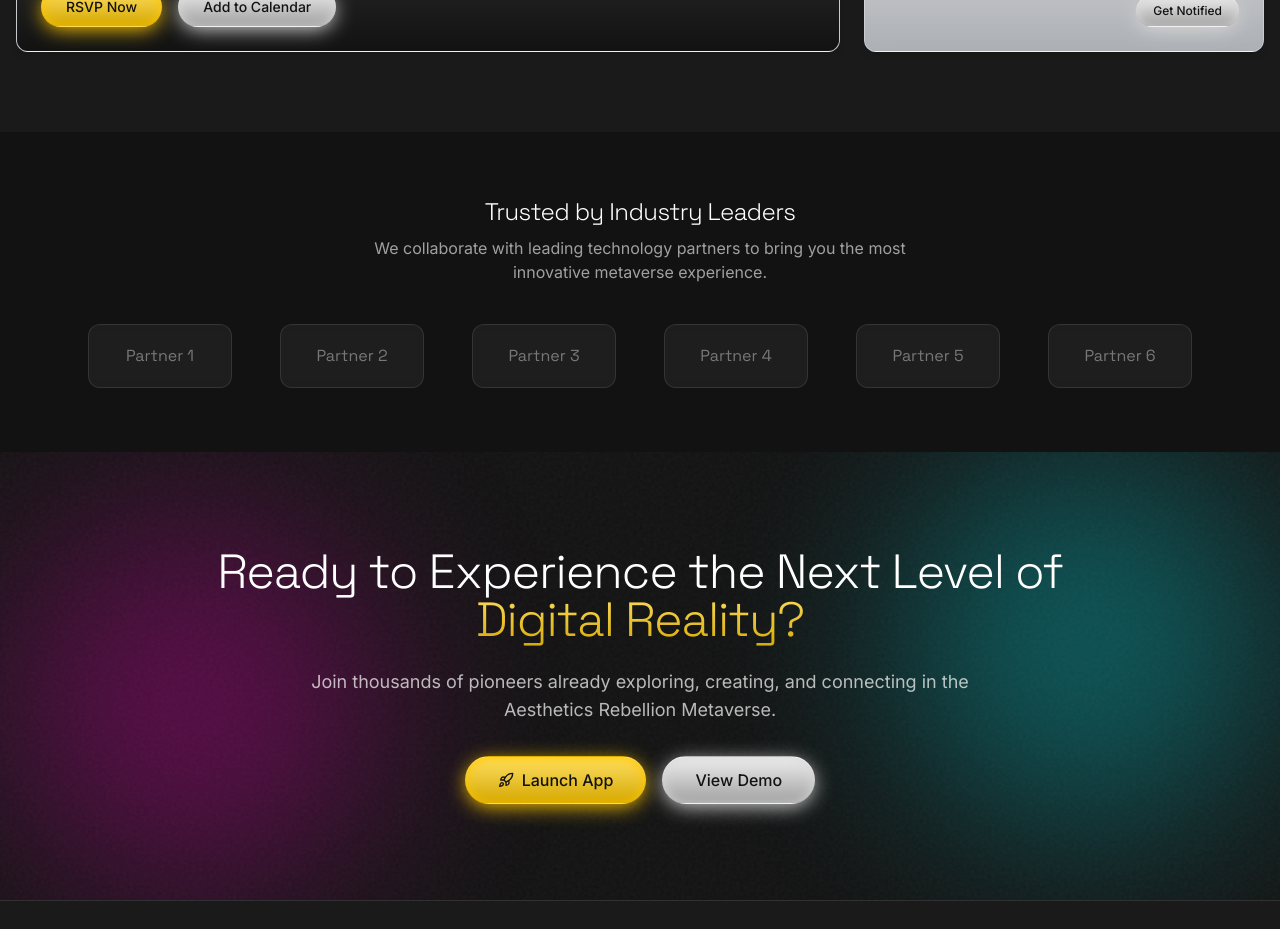
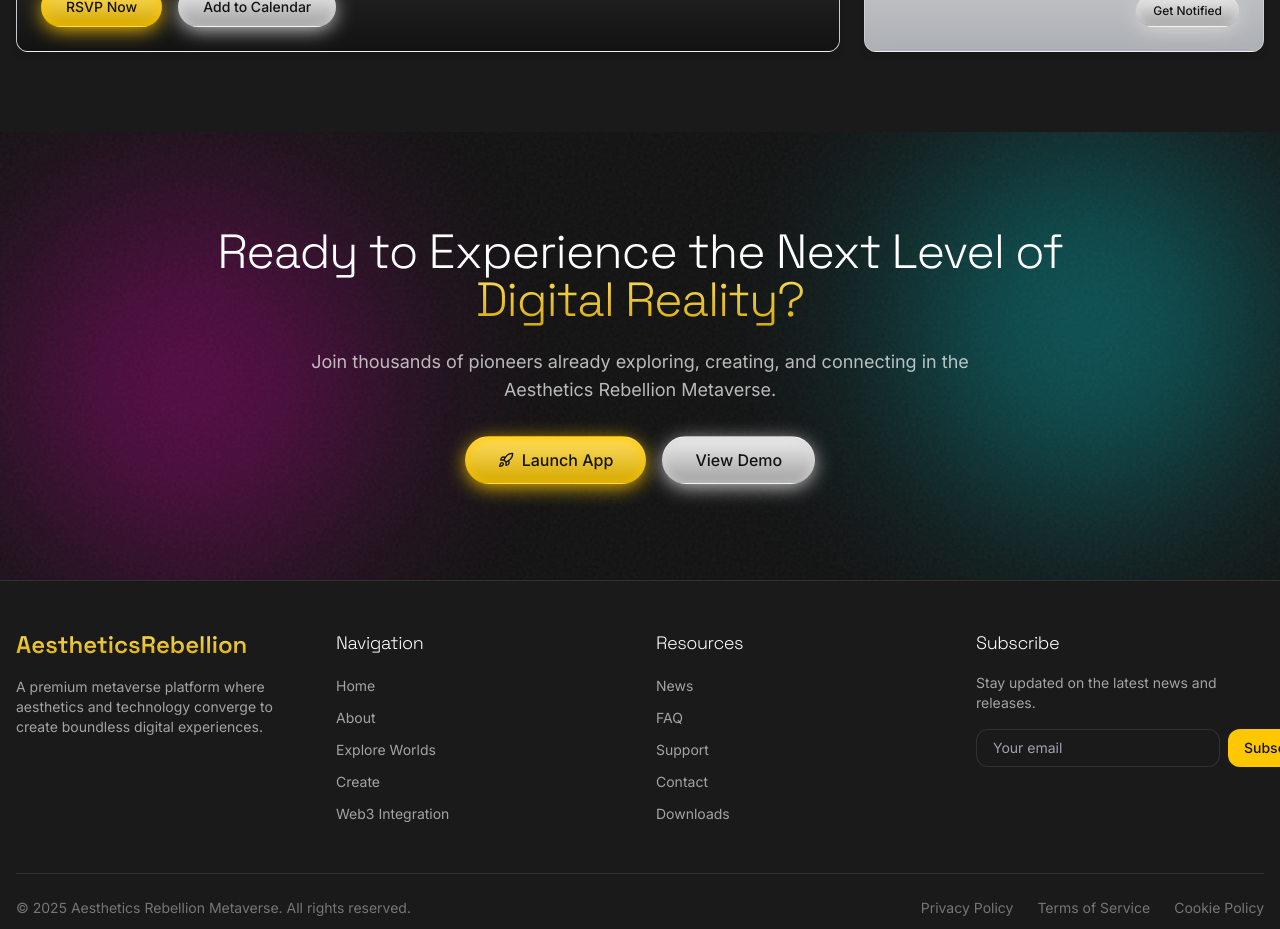
Before and after one commit to MarioSri/chrome-verse-rebellion-web, a React (Vite) app: page / in a window 1280 px wide. Shown: the part 2900-3829 px from the top of the page. Built offline with nearby package versions, Linux system fonts and the light colour scheme; grey boxes are pictures that could not be loaded.

Commit message:
Remove partners section
Remove the "Trusted by Industry Leaders" section from the partners section.

```diff
--- a/src/pages/Index.tsx
+++ b/src/pages/Index.tsx
@@ -5,7 +5,6 @@ import { HeroSection } from "@/components/hero-section";
 import { FeaturesSection } from "@/components/features-section";
 import { WorldShowcase } from "@/components/world-showcase";
 import { ExperiencesSection } from "@/components/experiences-section";
-import { PartnersSection } from "@/components/partners-section";
 import { CTASection } from "@/components/cta-section";
 import { Footer } from "@/components/footer";
 
@@ -18,7 +17,6 @@ const Index = () => {
         <FeaturesSection />
         <WorldShowcase />
         <ExperiencesSection />
-        <PartnersSection />
         <CTASection />
       </main>
       <Footer />
```
